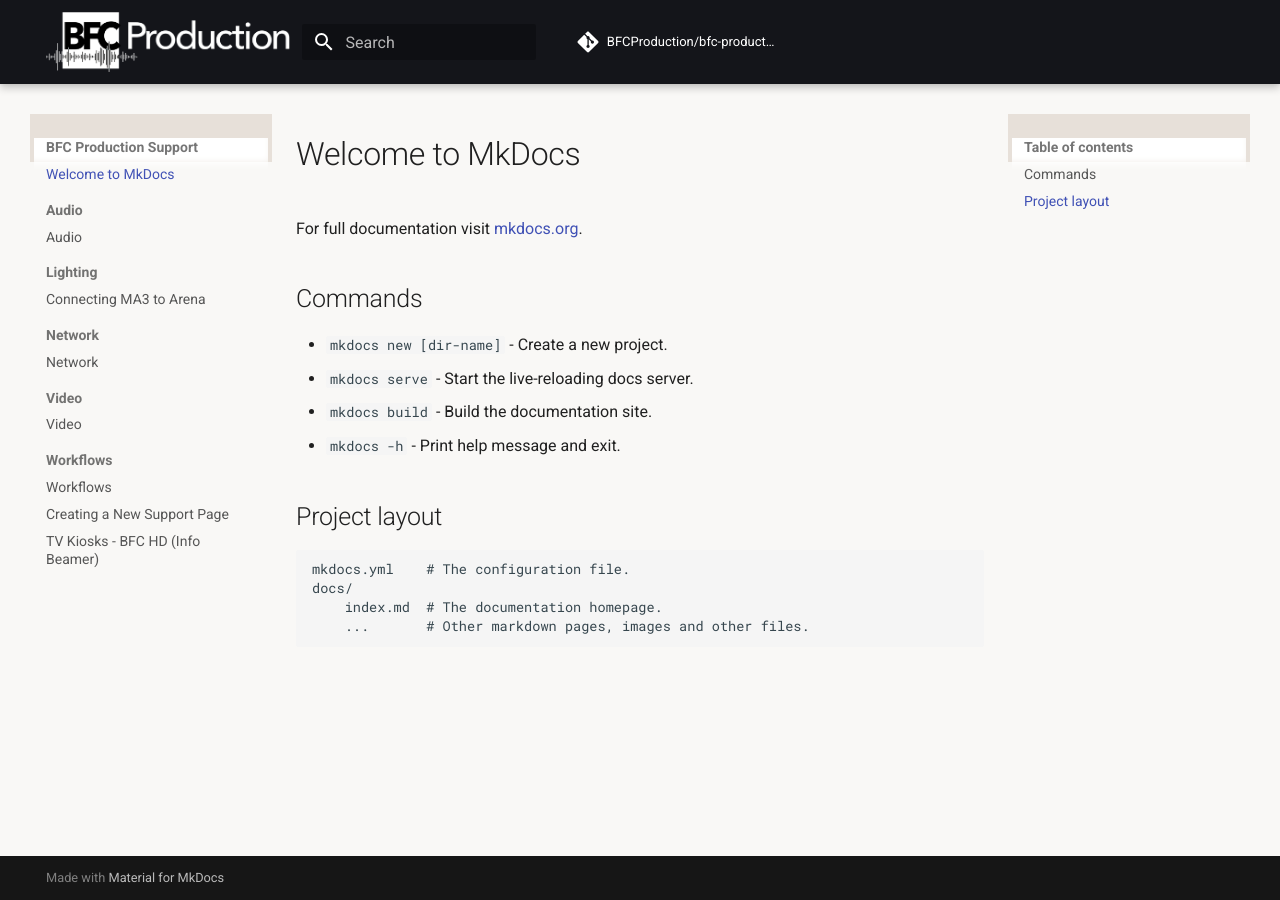
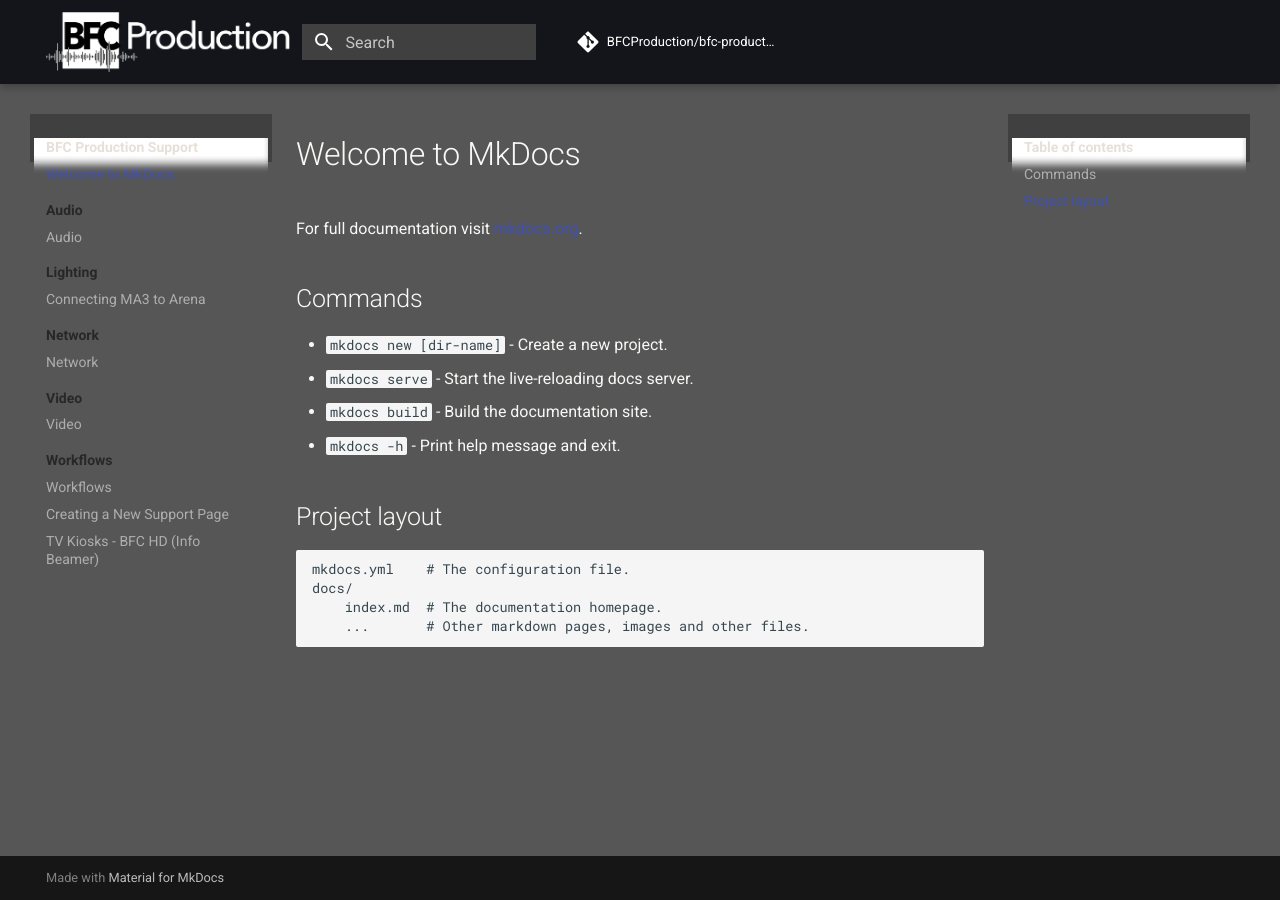
Before and after one commit to BFCProduction/bfc-production-support, an MkDocs documentation site: the page built from docs/index.md, in a window 1280 px wide. Built offline with MkDocs 1.6.1 and Material for MkDocs 9.7.7, drawn with Linux system fonts in a browser that asks for light colours; comment, search, counter and statistics services are not loaded.

Commit message:
update to 565656 background palette

```diff
--- a/docs/assets/custom.css
+++ b/docs/assets/custom.css
@@ -14,41 +14,42 @@
   background-color: #202020;
 }
 
-/* Warm white content background */
+/* Mid grey main background */
 .md-main {
-  background-color: #f9f8f6;
+  background-color: #565656;
 }
 
 .md-content {
-  background-color: #f9f8f6;
-}
-
-/* Light warm grey sidebar */
-.md-sidebar {
-  background-color: #e7e0d9;
-}
-
-/* Sidebar text */
-.md-nav__item {
-  color: #202020;
-}
-
-/* Mid grey footer/tabs */
-.md-tabs {
   background-color: #565656;
 }
 
-/* Body text color */
+/* Darker sidebar for contrast */
+.md-sidebar {
+  background-color: #404040;
+}
+
+/* Warm white body text for readability */
 .md-content p, .md-content li, .md-content h1,
 .md-content h2, .md-content h3 {
-  color: #202020;
+  color: #f9f8f6;
 }
 
 /* Nav links */
 .md-nav__link {
-  color: #565656;
+  color: #afaead;
 }
 
 .md-nav__link:hover {
-  color: #202020;
+  color: #f9f8f6;
 }
+
+/* Nav section headers */
+.md-nav__title {
+  color: #e7e0d9;
+}
+
+/* Search bar */
+.md-search__input {
+  background-color: #404040;
+  color: #f9f8f6;
+}
```
